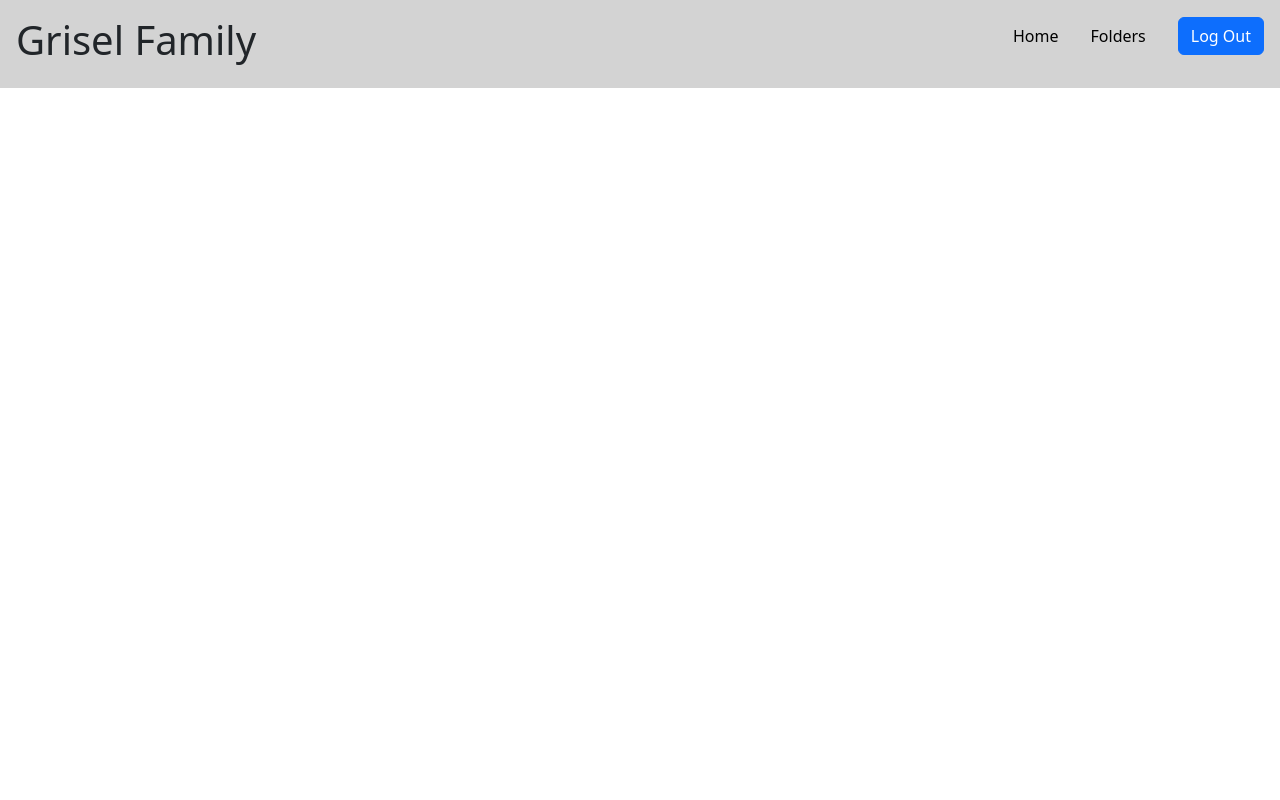
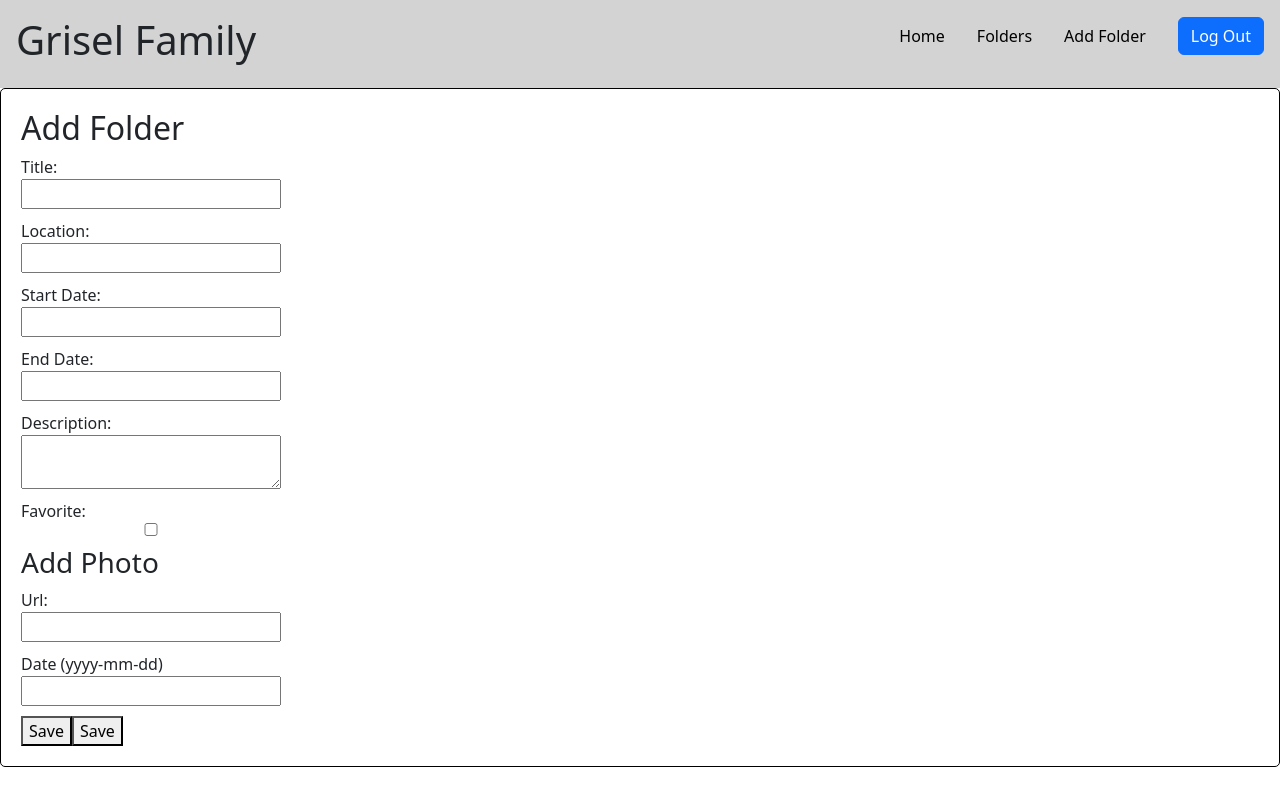
Before and after one commit to edsardgrisel/family-website-frontend, a React (Create React App) app: page /add-folder in a window 1280 px wide. Built offline with nearby package versions, Linux system fonts and the light colour scheme; no server answers; sample sign-in values are in the browser's storage.

Commit message:
add folder page created

```diff
--- a/src/App.js
+++ b/src/App.js
@@ -7,6 +7,7 @@ import ProtectedRoute from './components/ProtectedRoute';
 import Folders from './pages/Folders';
 import Folder from './pages/Folder';
 import EditFolder from './pages/EditFolder';
+import AddFolder from "./pages/AddFolder";
 
 function App() {
   const [isAuthenticated, setIsAuthenticated] = useState(false);
@@ -74,6 +75,14 @@ function App() {
             </ProtectedRoute>
           }
         />
+        <Route
+          path="/add-folder"
+          element={
+            <ProtectedRoute isAuthenticated={isAuthenticated}>
+              <AddFolder />
+            </ProtectedRoute>
+          }
+        />
       </Routes>
     </Router>
   );
--- a/src/components/Navbar.js
+++ b/src/components/Navbar.js
@@ -21,6 +21,9 @@ const Navbar = ({ handleLogout }) => {
                     <Link to="/folders" style={{ textDecoration: 'none', color: 'black' }}>Folders</Link>
                 </li>
                 <li>
+                    <Link to="/add-folder" style={{ textDecoration: 'none', color: 'black' }}>Add Folder</Link>
+                </li>
+                <li>
                     <Button onClick={handleLogout}>Log Out</Button>
                 </li>
             </ul>
--- /dev/null
+++ b/src/pages/AddFolder.js
@@ -0,0 +1,99 @@
+import React from 'react';
+import { useParams } from 'react-router-dom';
+import { useState, useEffect } from "react";
+import axios from 'axios';
+import EditPhotoCard from '../components/EditPhotoCard';
+
+export default function AddFolder() {
+    const { id } = useParams();
+    const [folder, setFolder] = useState({});
+    const [loading, setLoading] = useState(true);
+    // This should eventually be an array of photos
+    const [newPhoto, setNewPhoto] = useState({ url: '', date: '' });
+
+    const fetchFolder = async () => {
+        try {
+            const response = await axios.get(`http://localhost:5000/folders/${id}`);
+            setFolder(response.data);
+            console.log(response.data);
+        } catch (error) {
+            console.error('Error fetching photos:', error);
+        }
+        setLoading(false);
+    }
+
+    useEffect(() => {
+        fetchFolder();
+    }, []);
+
+    const handleSubmit = async (e) => {
+        e.preventDefault();
+        try {
+            const updatedFolder = { ...folder, isFavorite: folder.isFavorite || false };
+            await axios.put(`http://localhost:5000/folders/${id}`, updatedFolder); // this line is not updating the favorite field to True
+
+            console.log('Folder updated successfully');
+        } catch (error) {
+            console.error('Error updating folder:', error);
+        }
+    }
+
+    return (
+        <div style={{ border: '1px solid black', padding: '20px', borderRadius: '5px' }}>
+            <h2>{"Add Folder"}</h2>
+            <div style={{ display: 'flex', justifyContent: 'space-between' }}>
+                <form onSubmit={handleSubmit} style={{ width: '70%' }}>
+                    <div style={{ display: 'flex', flexDirection: 'column', marginBottom: '10px' }}>
+                        <label htmlFor="title">Title:</label>
+                        <input type="text" id="title" name="title" value={folder.title} onChange={(e) => setFolder({ ...folder, title: e.target.value })} style={{ width: '30%' }} />
+                    </div>
+                    <div style={{ display: 'flex', flexDirection: 'column', marginBottom: '10px' }}>
+                        <label htmlFor="location">Location:</label>
+                        <input type="text" id="location" name="location" value={folder.location} onChange={(e) => setFolder({ ...folder, location: e.target.value })} style={{ width: '30%' }} />
+                    </div>
+                    <div style={{ display: 'flex', flexDirection: 'column', marginBottom: '10px' }}>
+                        <label htmlFor="startDate">Start Date:</label>
+                        <input type="text" id="startDate" name="startDate" value={folder.startDate} onChange={(e) => setFolder({ ...folder, startDate: e.target.value })} style={{ width: '30%' }} />
+                    </div>
+                    <div style={{ display: 'flex', flexDirection: 'column', marginBottom: '10px' }}>
+                        <label htmlFor="endDate">End Date:</label>
+                        <input type="text" id="endDate" name="endDate" value={folder.endDate} onChange={(e) => setFolder({ ...folder, endDate: e.target.value })} style={{ width: '30%' }} />
+                    </div>
+                    <div style={{ display: 'flex', flexDirection: 'column', marginBottom: '10px' }}>
+                        <label htmlFor="description">Description:</label>
+                        <textarea id="description" name="description" value={folder.description} onChange={(e) => setFolder({ ...folder, description: e.target.value })} style={{ width: '30%' }} />
+                    </div>
+                    <div style={{ display: 'flex', flexDirection: 'column', marginBottom: '10px' }}>
+                        <label htmlFor="favorite">Favorite:</label>
+                        <input
+                            type="checkbox"
+                            id="favorite"
+                            name="favorite"
+                            checked={folder.isFavorite || false}
+                            onChange={(e) => setFolder({ ...folder, isFavorite: e.target.checked })}
+                            style={{ width: '30%' }}
+                        />
+                    </div>
+                    <h3>Add Photo</h3>
+                    <div style={{ display: 'flex', flexDirection: 'column', marginBottom: '10px' }}>
+                        <label htmlFor="url">Url:</label>
+                        <input type="text" id="url" value={newPhoto.url} name="url" onChange={(e) => setNewPhoto({ ...newPhoto, url: e.target.value })} style={{ width: '30%' }} />
+                    </div>
+                    <div style={{ display: 'flex', flexDirection: 'column', marginBottom: '10px' }}>
+                        <label htmlFor="date">Date (yyyy-mm-dd)</label>
+                        <input type="text" id="date" value={newPhoto.date} name="date" onChange={(e) => setNewPhoto({ ...newPhoto, date: e.target.value })} style={{ width: '30%' }} />
+                    </div>
+
+
+                    <button type="submit">Save</button>
+
+                    <button type="submit">Save</button>
+                </form>
+
+
+            </div>
+
+        </div>
+    );
+
+}
```
